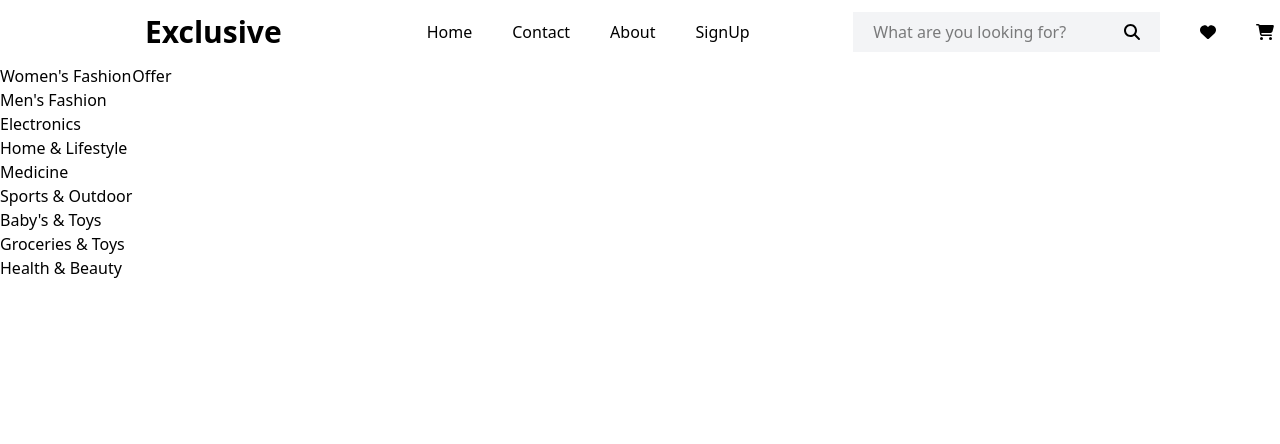
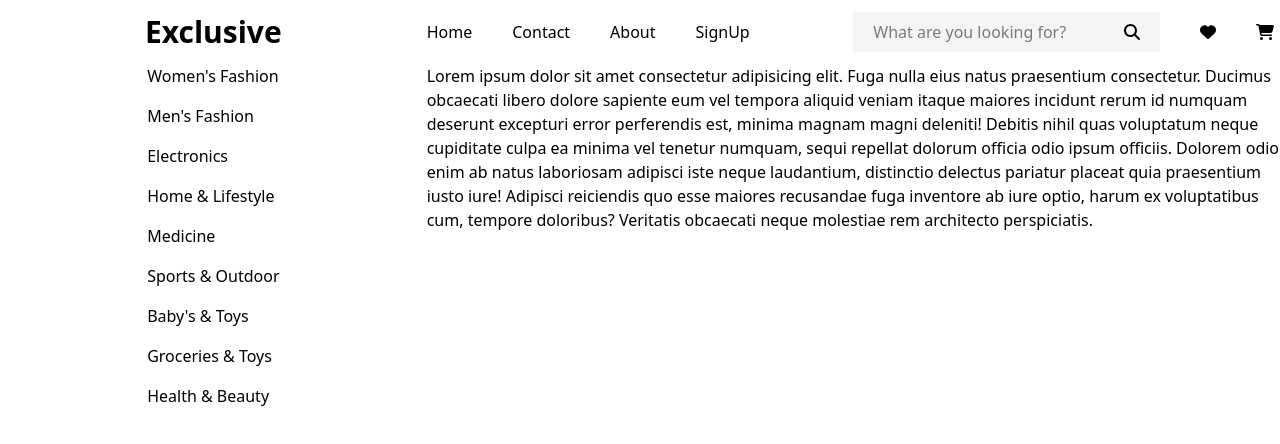
Before and after one commit to Fredenga/react_full_eco, a React (Vite) app: page / in a window 1280 px wide. Shown: the top 444 px of the page. Built offline with nearby package versions, Linux system fonts and the light colour scheme.

Commit message:
perfect positioning

```diff
--- a/src/components/home/Offer.tsx
+++ b/src/components/home/Offer.tsx
@@ -1,5 +1,19 @@
 const Offer = () => {
-  return <div>Offer</div>;
+  return (
+    <div className="flex-2/3">
+      Lorem ipsum dolor sit amet consectetur adipisicing elit. Fuga nulla eius
+      natus praesentium consectetur. Ducimus obcaecati libero dolore sapiente
+      eum vel tempora aliquid veniam itaque maiores incidunt rerum id numquam
+      deserunt excepturi error perferendis est, minima magnam magni deleniti!
+      Debitis nihil quas voluptatum neque cupiditate culpa ea minima vel tenetur
+      numquam, sequi repellat dolorum officia odio ipsum officiis. Dolorem odio
+      enim ab natus laboriosam adipisci iste neque laudantium, distinctio
+      delectus pariatur placeat quia praesentium iusto iure! Adipisci reiciendis
+      quo esse maiores recusandae fuga inventore ab iure optio, harum ex
+      voluptatibus cum, tempore doloribus? Veritatis obcaecati neque molestiae
+      rem architecto perspiciatis.
+    </div>
+  );
 };
 
 export default Offer;
--- a/src/components/home/Sidebar.tsx
+++ b/src/components/home/Sidebar.tsx
@@ -12,8 +12,8 @@ const Sidebar = () => {
   ];
 
   return (
-    <div>
-      <ul>
+    <div className="flex-1/3 flex justify-center ">
+      <ul className="space-y-4">
         {items.map((item) => (
           <li>{item}</li>
         ))}
```
